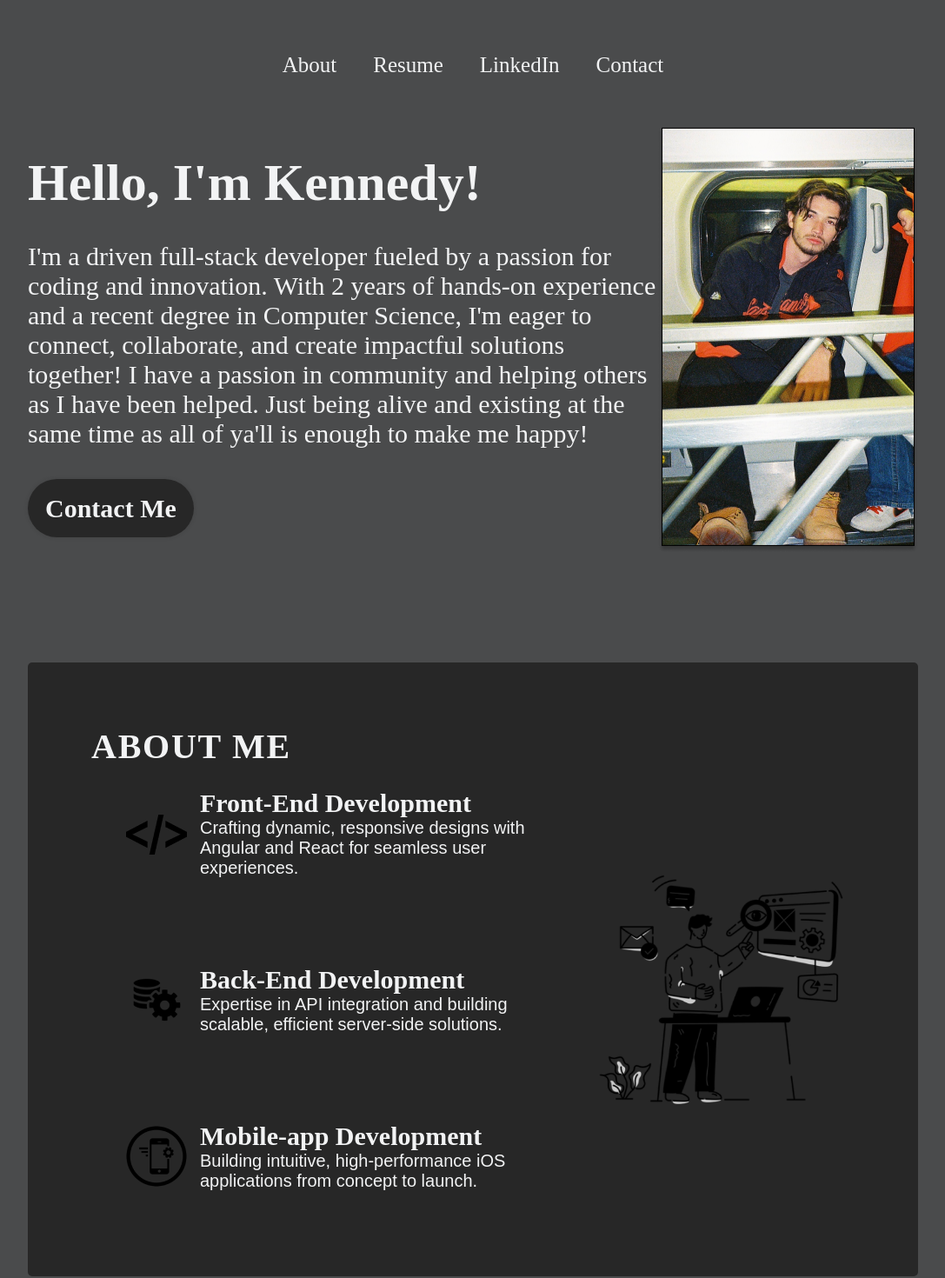
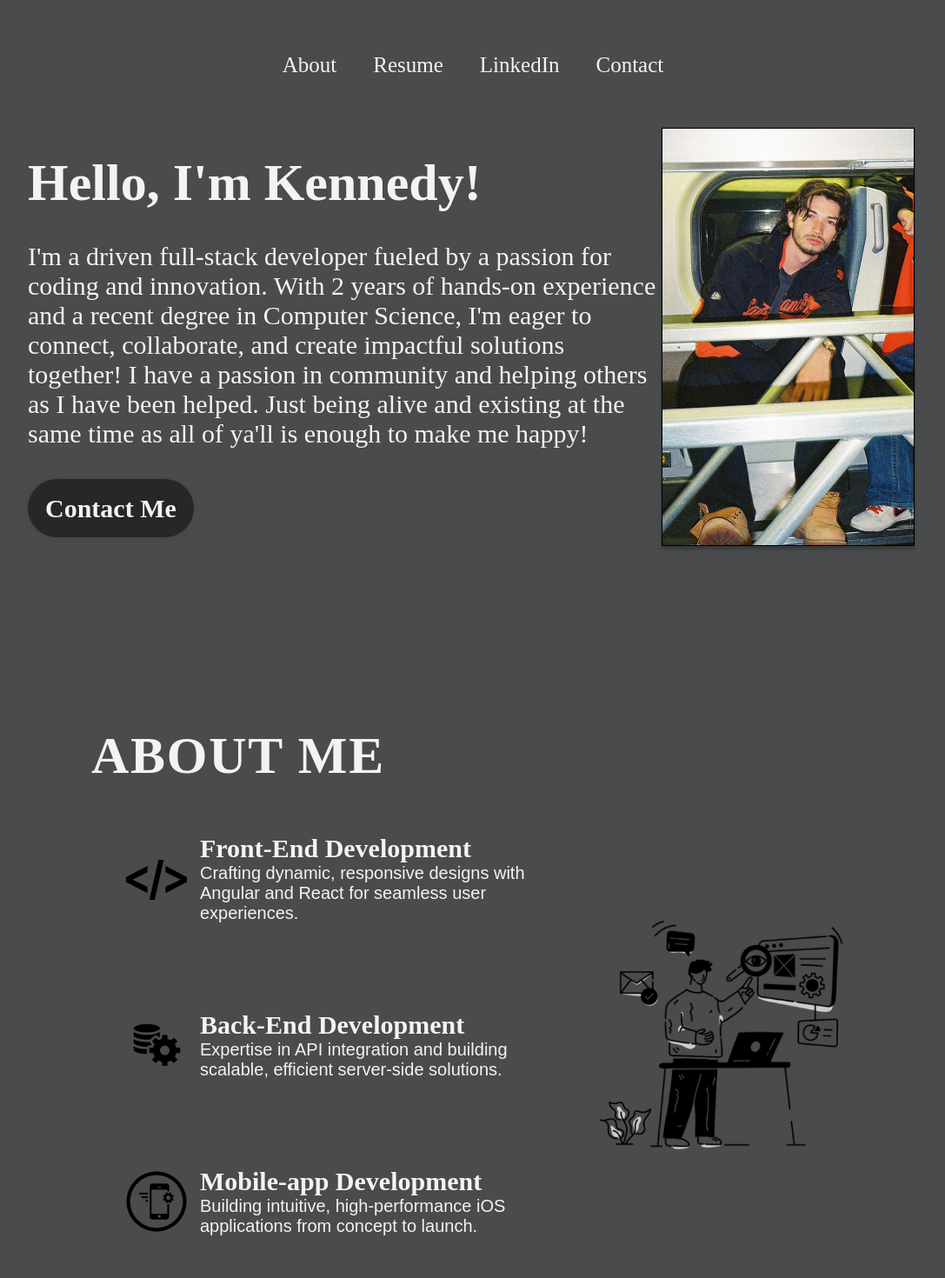
Before and after one commit to KCJ86/kennedy-portfolio, a React (Vite) app in the folder kennedy-portfolio/: page / in a window 1280 px wide. Shown: the top 1470 px of the page at 87% size, without its empty margins (96-1183 px from the left). Built offline with nearby package versions, Linux system fonts and the light colour scheme; a web font is replaced by a local one.

Commit message:
Feat: Happy with this design a bit better

```diff
--- a/kennedy-portfolio/src/components/About/About.module.css
+++ b/kennedy-portfolio/src/components/About/About.module.css
@@ -2,7 +2,7 @@
 
 .container {
   position: relative;
-  background-color: var(--color-dark);
+  background-color: var(--color-bg);
   border-radius: 5px;
   padding: 73px;
   margin-top: 129px;
@@ -13,8 +13,9 @@
 
 .title {
   color: var(--color-text);
+  padding-bottom: 30px;
   font-family: var(--font-quattrocento);
-  font-size: 40px;
+  font-size: 60px;
   font-weight: 700;
   letter-spacing: 1.75px;
   text-transform: uppercase;
--- a/kennedy-portfolio/src/components/Hero/Hero.jsx
+++ b/kennedy-portfolio/src/components/Hero/Hero.jsx
@@ -17,7 +17,7 @@ export const Hero = () => {
           viewport={{ once: false, amount: 0.3 }}
           className={styles.title}
         >
-          <Typewriter text="Hello, I'm Kennedy!" delay={150} />
+          <Typewriter text="Hello, I'm Kennedy!" delay={100} />
         </motion.h1>
         <motion.div
           initial={{ opacity: 0 }}
--- a/kennedy-portfolio/src/components/Hero/Hero.module.css
+++ b/kennedy-portfolio/src/components/Hero/Hero.module.css
@@ -5,6 +5,7 @@
   display: flex;
   align-items: center;
   justify-content: space-between;
+  background-color: var(--color-bg);
   margin-top: 55px;
   z-index: 1;
   margin-left: 10%;
```
